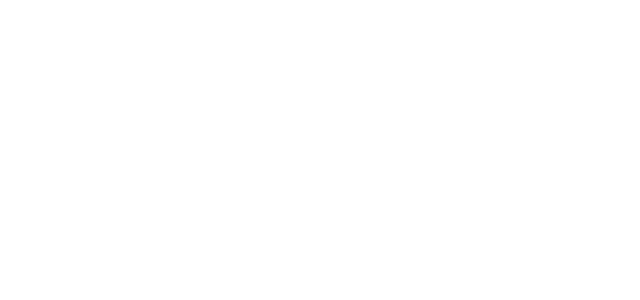
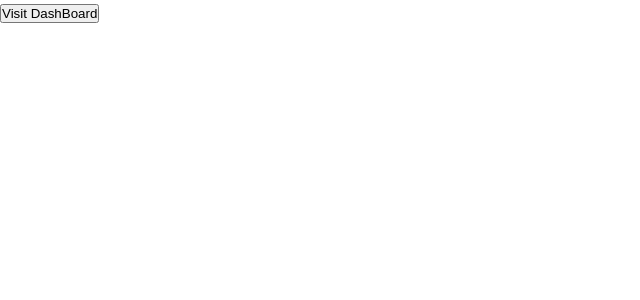
Before and after one commit to ProgramerSalar/Admin-dashboard-2024, a React (Vite) app: page / in a window 1280 px wide. Before the commit this address had no page. Shown: the top 300 px of the page, without its empty margins (0-640 px from the left). Built offline with nearby package versions, Linux system fonts and the light colour scheme.

Commit message:
last commit

```diff
--- a/src/App.tsx
+++ b/src/App.tsx
@@ -1,4 +1,4 @@
-import { BrowserRouter as Router, Routes, Route } from "react-router-dom";
+import { BrowserRouter as Router, Routes, Route, Link } from "react-router-dom";
 import { Suspense, lazy } from "react";
 import Loader from "./components/Loader";
 import BarCharts from "./pages/charts/BarCharts";
@@ -27,6 +27,8 @@
     <Router>
       <Suspense fallback={<Loader />}>
         <Routes>
+          <Route path="/" element={<Link to="/admin/dashboard"><button>Visit DashBoard</button></Link>}/>
+
           <Route path="/admin/dashboard" element={<Dashboard />} />
           <Route path="/admin/product" element={<Product />} />
           <Route path="/admin/customer" element={<Customer />} />
```
